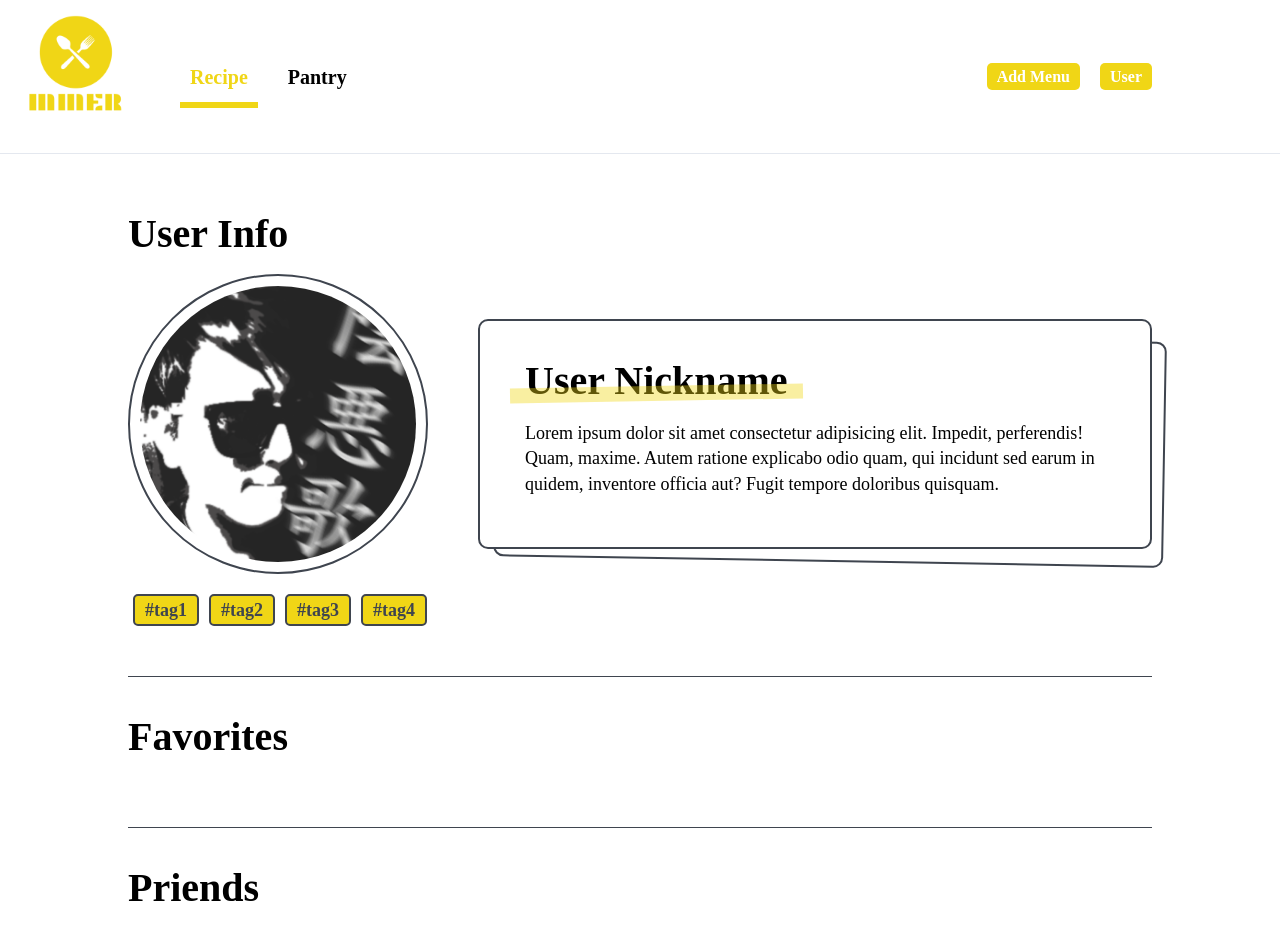
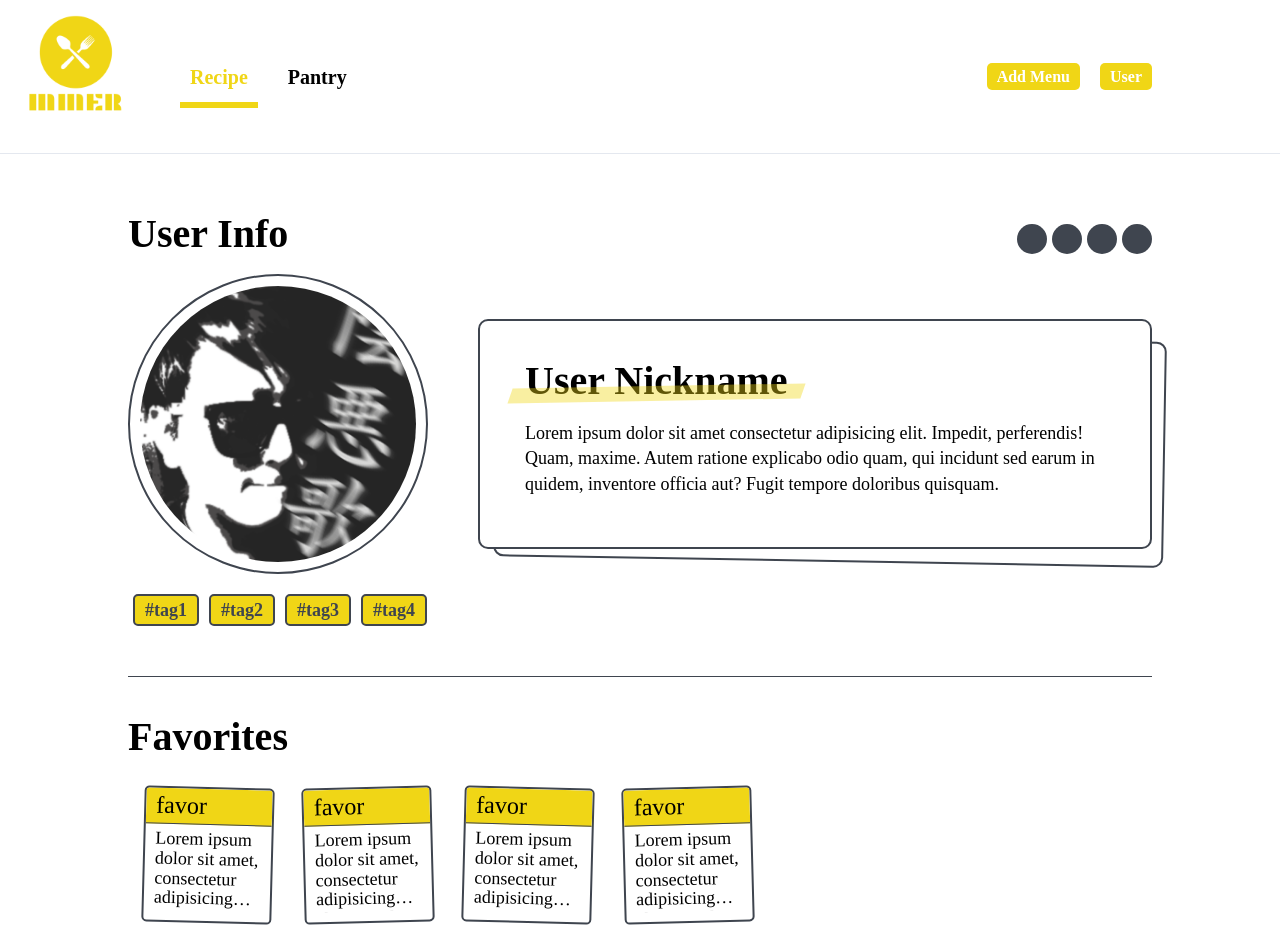
Before and after one commit to doakuma/MMER, a Next.js app in the folder front/: page /user in a window 1280 px wide. Shown: the top 946 px of the page. Built offline with nearby package versions, Linux system fonts and the light colour scheme.

Commit message:
[dev] favorites / sns Connection 스타일

```diff
--- a/front/pages/user/index.tsx
+++ b/front/pages/user/index.tsx
@@ -2,7 +2,7 @@ import Layout from "../../components/common/Layout";
 
 const User = () => {
   return (
-    <Layout home={false} siteTiel="MMER | User">
+    <Layout home={false} siteTitle="MMER | User">
       <section className="cont-section userInfo">
         <h3 className="tit-user">User Info</h3>
         <figure className="img-user">
@@ -33,9 +33,80 @@ const User = () => {
             <a className="btn-userTag">#tag4</a>
           </li>
         </ul>
+        <ul className="list-userSocial">
+          <li>
+            <a href="" className="btn-userSocial">
+              <i />
+              facebook
+            </a>
+          </li>
+          <li>
+            <a href="" className="btn-userSocial">
+              <i />
+              instgrams
+            </a>
+          </li>
+          <li>
+            <a href="" className="btn-userSocial">
+              <i />
+              twitter
+            </a>
+          </li>
+          <li>
+            <a href="" className="btn-userSocial">
+              <i />
+            </a>
+          </li>
+        </ul>
       </section>
       <section className="cont-section userInfo">
         <h3 className="tit-user">Favorites</h3>
+        <ul className="list-favor">
+          <li>
+            <dl>
+              <dt>favor</dt>
+              <dd>
+                Lorem ipsum dolor sit amet, consectetur adipisicing elit.
+                Impedit blanditiis laborum, eum recusandae nesciunt vel vitae
+                saepe, molestiae hic necessitatibus cupiditate enim repellat
+                reiciendis distinctio alias? Fuga impedit repudiandae ipsum.
+              </dd>
+            </dl>
+          </li>
+          <li>
+            <dl>
+              <dt>favor</dt>
+              <dd>
+                Lorem ipsum dolor sit amet, consectetur adipisicing elit.
+                Impedit blanditiis laborum, eum recusandae nesciunt vel vitae
+                saepe, molestiae hic necessitatibus cupiditate enim repellat
+                reiciendis distinctio alias? Fuga impedit repudiandae ipsum.
+              </dd>
+            </dl>
+          </li>
+          <li>
+            <dl>
+              <dt>favor</dt>
+              <dd>
+                Lorem ipsum dolor sit amet, consectetur adipisicing elit.
+                Impedit blanditiis laborum, eum recusandae nesciunt vel vitae
+                saepe, molestiae hic necessitatibus cupiditate enim repellat
+                reiciendis distinctio alias? Fuga impedit repudiandae ipsum.
+              </dd>
+            </dl>
+          </li>
+          <li>
+            <dl>
+              <dt>favor</dt>
+              <dd>
+                Lorem ipsum dolor sit amet, consectetur adipisicing elit.
+                Impedit blanditiis laborum, eum recusandae nesciunt vel vitae
+                saepe, molestiae hic necessitatibus cupiditate enim repellat
+                reiciendis distinctio alias? Fuga impedit repudiandae ipsum.
+              </dd>
+            </dl>
+          </li>
+        </ul>
       </section>
       <section className="cont-section userInfo">
         <h3 className="tit-user">Priends</h3>
--- a/front/styles/layout.css
+++ b/front/styles/layout.css
@@ -587,6 +587,7 @@
 }
 /* User Style */
 .cont-section.userInfo {
+  position: relative;
   padding: 30px 0;
   border-top: 1px solid #3f454f;
 }
@@ -648,7 +649,7 @@
   height: 15px;
   width: 100%;
   background: rgba(240, 214, 22, 0.4);
-  transform: rotate(-1deg);
+  transform: rotate(-1deg) skewX(-20deg);
 }
 .summ-intro {
   padding: 10px 15px 20px;
@@ -675,6 +676,62 @@
   font-weight: bold;
   color: #3f454f;
   font-size: 18px;
+}
+.list-userSocial {
+  display: flex;
+  position: absolute;
+  right: 0;
+  top: 50px;
+}
+.list-userSocial li {
+  margin: 0 0 0 5px;
+}
+.btn-userSocial {
+  overflow: hidden;
+  display: block;
+  width: 30px;
+  height: 30px;
+  border-radius: 50px;
+  background: #3f454f;
+  font-size: 0;
+  line-height: 0;
+}
+.list-favor {
+  display: flex;
+  flex-wrap: wrap;
+}
+.list-favor li {
+  overflow: hidden;
+  margin: 10px 15px;
+  padding: 0 0 10px;
+  width: 130px;
+  border: 2px solid #3f454f;
+  border-radius: 5px;
+  background: #fff;
+}
+.list-favor li:nth-child(odd) {
+  transform: rotate(1.5deg);
+}
+.list-favor li:nth-child(even) {
+  transform: rotate(-1.5deg);
+}
+.list-favor dt {
+  padding: 5px 10px;
+  height: 36px;
+  font-size: 24px;
+  background: #f0d616;
+  border-bottom: 1px solid #3f454f;
+}
+.list-favor dd {
+  overflow: hidden;
+  padding: 5px 10px;
+  font-size: 18px;
+  text-overflow: ellipsis;
+  display: -webkit-box;
+  -webkit-box-orient: vertical;
+  -webkit-line-clamp: 4;
+  line-height: 1.1em;
+  height: 4.8em;
 }
 .list-priends {
   display: flex;
```
